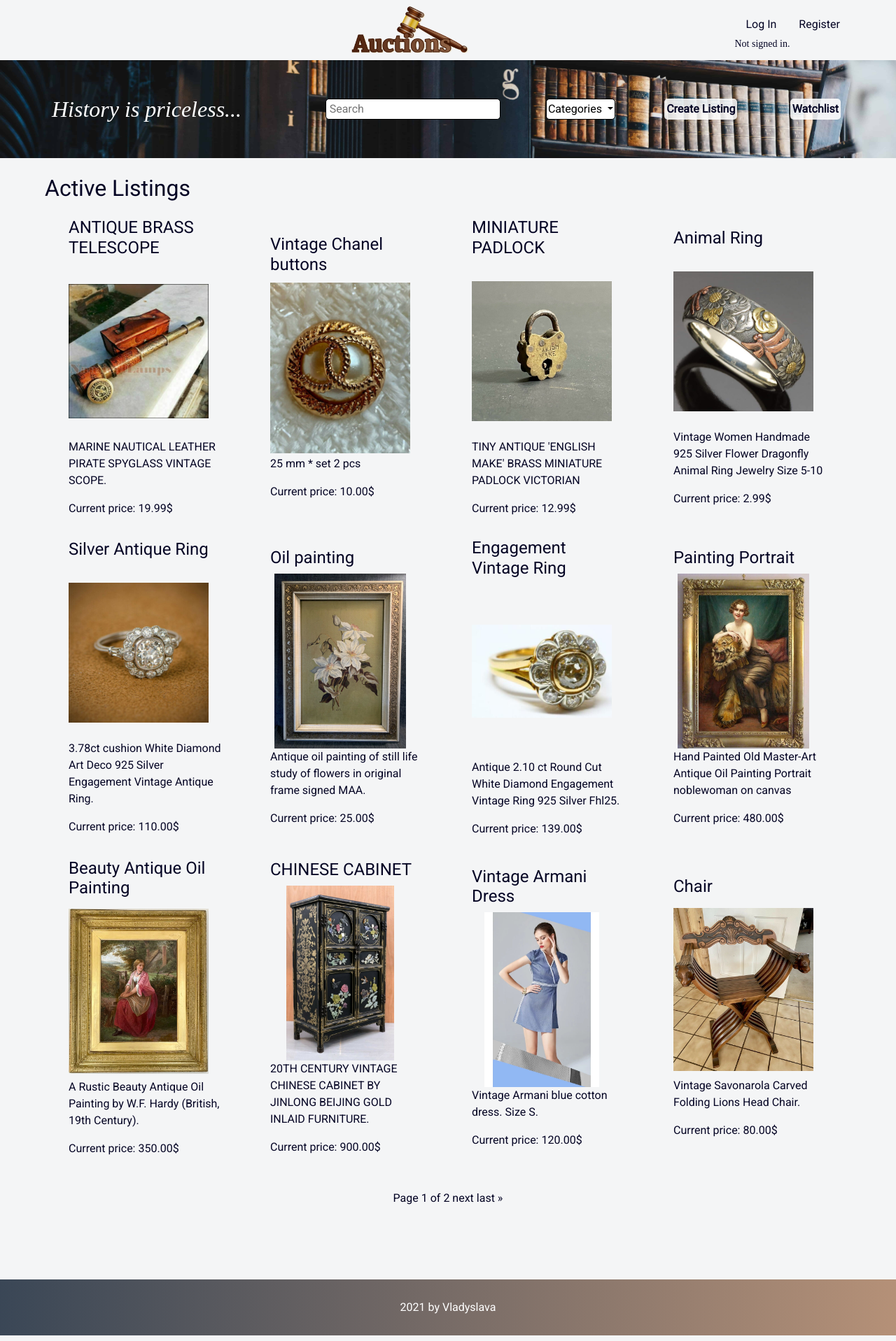
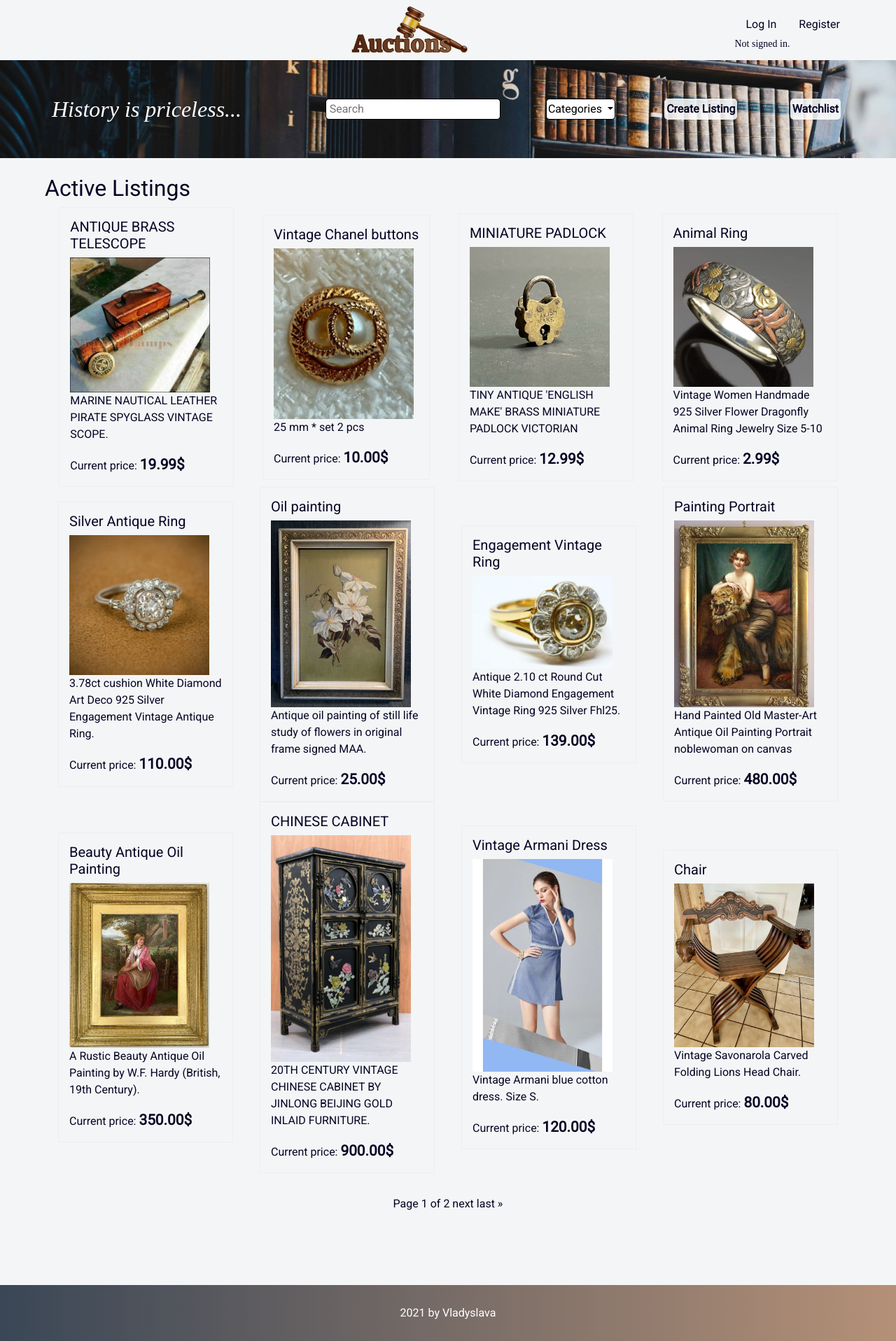
Before and after one commit to VladaPysh/Commerce, a Django app: page / in a window 1280 px wide. Shown: the whole page at 70% size. Run offline with Django 3.2, Linux system fonts and the light colour scheme; data comes from the database, SQL or seed files in the repository; both versions use the stored data as it was after the commit; some libraries are stand-ins or nearby versions; some web fonts are replaced.

Commit message:
final commit

```diff
--- a/auctions/static/auctions/styles.css
+++ b/auctions/static/auctions/styles.css
@@ -108,6 +108,7 @@ img {
 
 .listing {
     max-width: 250px;
+    border: 0.1px solid rgba(4, 4, 36, 0.027);
 }
 
 .listing:hover {
--- a/auctions/templates/auctions/category.html
+++ b/auctions/templates/auctions/category.html
@@ -33,10 +33,10 @@
 <div class="margin flex">
     {% for listing in listings %}
     <a class="flex-item listing" href="{% url 'item' listing.title %}">
-        <h4>{{ listing.title }}</h4>
-        <img src="{{ listing.image.url }}" alt="image" style="width: 250px; height: 300px;">
+        <h5>{{ listing.title }}</h5>
+        <img src="{{ listing.image.url }}" alt="image" style="width: 200px; height: auto;">
         <p>{{ listing.description }}</p>
-        Current price: {{ listing.price }}$
+        Current price: <b>{{ listing.price }}$</b>
     </a>
     {% endfor %}
 </div>
--- a/auctions/templates/auctions/index.html
+++ b/auctions/templates/auctions/index.html
@@ -30,10 +30,10 @@
 <div class="margin flex">
     {% for listing in listings %}
     <a class="flex-item listing" href="{% url 'item' listing.title %}">
-        <h4>{{ listing.title }}</h4>
-        <img src="{{ listing.image.url }}" alt="image" style="width: 200px; height: 250px;">
+        <h5>{{ listing.title }}</h5>
+        <img src="{{ listing.image.url }}" alt="image" style="width: 200px; height: auto;">
         <p>{{ listing.description }}</p>
-        Current price: {{ listing.price }}$
+        Current price: <b>{{ listing.price }}$</b>
     </a>
     {% endfor %}
 </div>
--- a/auctions/templates/auctions/item.html
+++ b/auctions/templates/auctions/item.html
@@ -58,8 +58,8 @@
         <img src="{{ listing.image.url }}" alt="image" style="width: 280px; height: 300;">
       </div>
       <div class="flex-item">
-        <h1>{{ listing.title }}</h1>
-        <p style="max-width: 500px;">{{ listing.description }}</p>
+        <h2 style="max-width: 350px;">{{ listing.title }}</h2>
+        <p style="max-width: 350px;">{{ listing.description }}</p>
         Current price: <b>{{ listing.price }}$</b></p>
         <p>{{ listing.get_category_display }}</p>
         <p>Seller: {{ listing.user }} </p>
--- a/auctions/templates/auctions/search.html
+++ b/auctions/templates/auctions/search.html
@@ -34,8 +34,8 @@
 <div class="margin flex">
     {% for listing in listings %}
     <a class="flex-item listing" href="{% url 'item' listing.title %}">
-        <h4>{{ listing.title }}</h4>
-        <img src="{{ listing.image.url }}" alt="image" style="width: 250px; height: 300px;">
+        <h5>{{ listing.title }}</h5>
+        <img src="{{ listing.image.url }}" alt="image" style="width: 200px; height: auto;">
         <p>{{ listing.description }}</p>
     </a>
     {% endfor %}
--- a/auctions/templates/auctions/watchlist.html
+++ b/auctions/templates/auctions/watchlist.html
@@ -29,10 +29,9 @@
 <div class="margin flex">
     {% for listing in watchlist.listing.all %}
     <a class="flex-item listing" href="{% url 'item' listing.title %}">
-        <h4>{{ listing.title }}</h4>
+        <h5>{{ listing.title }}</h5>
         <img src="{{ listing.image.url }}" alt="image" style="width: 250px; height: 300px;">
-        <p>{{ listing.description }}</p>
-        Current price: {{ listing.price }}$
+        Current price: <b>{{ listing.price }}$</b>
         {% empty %}
         <h5>Nothing in a watchlist</h5>
         {% endfor %}
--- a/auctions/views.py
+++ b/auctions/views.py
@@ -13,7 +13,7 @@ from .forms import CreateListing, LeaveComment, Bid
 
 
 def index(request):
-    listings = Listing.objects.all()
+    listings = Listing.objects.filter(status=False)
     paginator = Paginator(listings, 12)
     page_number = request.GET.get('page')
     page_obj = paginator.get_page(page_number)
```
Also changed, not shown: auctions/static/auctions/images/IMG_3973.JPG (added), auctions/static/auctions/images/s-l1600.jpg (added), auctions/static/auctions/images/s-l1600_1.jpg (added), auctions/static/auctions/images/s-l1600_2.jpg (added), auctions/static/auctions/images/s-l1600_3.jpg (added), auctions/static/auctions/images/s-l1600_4.jpg (added), auctions/static/auctions/images/s-l1600_5.jpg (added), auctions/static/auctions/images/s-l1600_6.jpg (added), auctions/static/auctions/images/s-l500_1.jpg (added), db.sqlite3.
